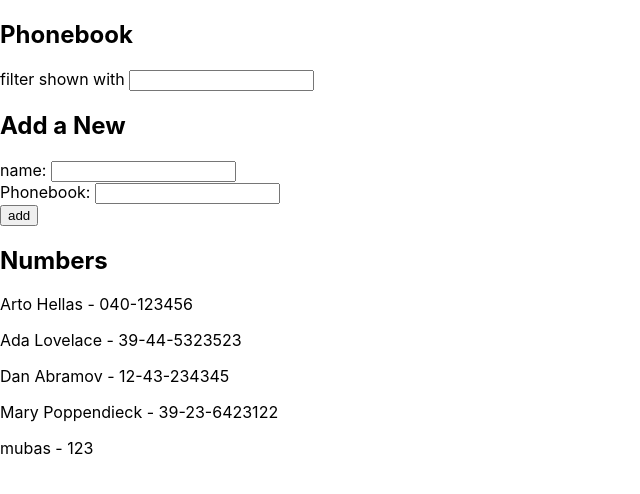
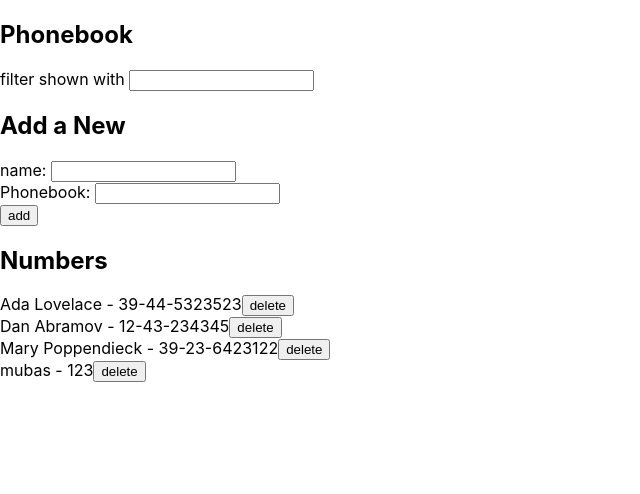
Before and after one commit to Hemsleek/fs-Open-Ex, a React (Create React App) app in the folder part2/phonebook/: page / in a window 1280 px wide. Shown: the top 494 px of the page, without its empty margins (0-640 px from the left). Built offline with nearby package versions, Linux system fonts and the light colour scheme; data requests are answered from the project's data file.

Commit message:
feat: delete noteservice

```diff
--- a/part2/phonebook/db.json
+++ b/part2/phonebook/db.json
@@ -1,10 +1,5 @@
 {
   "persons": [
-    {
-      "name": "Arto Hellas",
-      "number": "040-123456",
-      "id": 1
-    },
     {
       "name": "Ada Lovelace",
       "number": "39-44-5323523",
--- a/part2/phonebook/src/App.js
+++ b/part2/phonebook/src/App.js
@@ -5,7 +5,7 @@ import PersonForm from './components/PersonForm';
 import Persons from './components/Persons';
 
 import './App.css';
-import { addNote, getAllNote } from './services';
+import noteService from './services';
 
 function App() {
   const [ newName, setNewName ] = useState('')
@@ -14,7 +14,7 @@ function App() {
   const [persons, setPersons] = useState([])
 
   useEffect(() => {
-    getAllNote().then(response => setPersons(response.data)).catch(err => console.log(err))
+    noteService.getAllNote().then(response => setPersons(response.data)).catch(err => console.log(err))
   },[])
 
   const personsToShow = filtered.trim()? persons.filter(person => person.name.toLowerCase().includes(filtered.toLowerCase()) ) : persons
@@ -33,9 +33,14 @@ function App() {
       number : newNumber,
       id : generateId()
     }
-     addNote(newNote).then(response => console.log(response))
+     noteService.addNote(newNote).then(response => console.log(response))
       .catch(err => console.log(err))
     setPersons(persons.concat({name:newName,number:newNumber}))
+  }
+  const handleNoteDelete =(id) => {
+    noteService.deleteNote(id)
+      .then(response => console.log(response))
+      .catch(err => console.log(err))
   }
 
   return (
@@ -45,7 +50,7 @@ function App() {
         <h2>Add a New</h2>
        <PersonForm newName = {newName} newNumber={newNumber} setNewNumber={setNewNumber} setNewName = {setNewName} handleSubmit={handleSubmit}  />
       <h2>Numbers</h2>
-      <Persons personsToShow={personsToShow} />
+      <Persons deleteNote ={handleNoteDelete} personsToShow={personsToShow} />
     </div>
   )
 }
--- a/part2/phonebook/src/components/Persons.jsx
+++ b/part2/phonebook/src/components/Persons.jsx
@@ -1,10 +1,14 @@
 import React from 'react'
 
-function Persons({personsToShow}) {
+function Persons({personsToShow,deleteNote}) {
     return (
         <div>
         {
-             personsToShow.map((person , personIndex) => <p key={`person${personIndex}`}>{person.name} - {person.number}</p>)
+             personsToShow.map((person , personIndex) => <div  key={`person${personIndex}`}>
+             <span>{person.name} - {person.number}</span>
+             <button onClick={() => deleteNote(person.id)}>delete</button>
+             </div>
+             )
         }
         </div>
     )
--- a/part2/phonebook/src/services/index.js
+++ b/part2/phonebook/src/services/index.js
@@ -1,7 +1,17 @@
 import Axios from 'axios'
 
-const baseUrl = 'http://localhost:3001/persons'
+const baseUrl = 'http://localhost:3001/persons/'
 
-export const addNote = (data) => Axios.post(baseUrl , data)
+const addNote = (data) => Axios.post(baseUrl , data)
 
-export const getAllNote = () => Axios(baseUrl)
+const getAllNote = () => Axios(baseUrl)
+
+const deleteNote = (id) => Axios.delete(baseUrl + id)
+
+const noteServices = {
+    addNote:addNote ,
+    getAllNote:getAllNote,
+    deleteNote:deleteNote
+}
+
+export default noteServices
```
Also changed, not shown: 1 other file (tests, documents, lock files or other folders).
